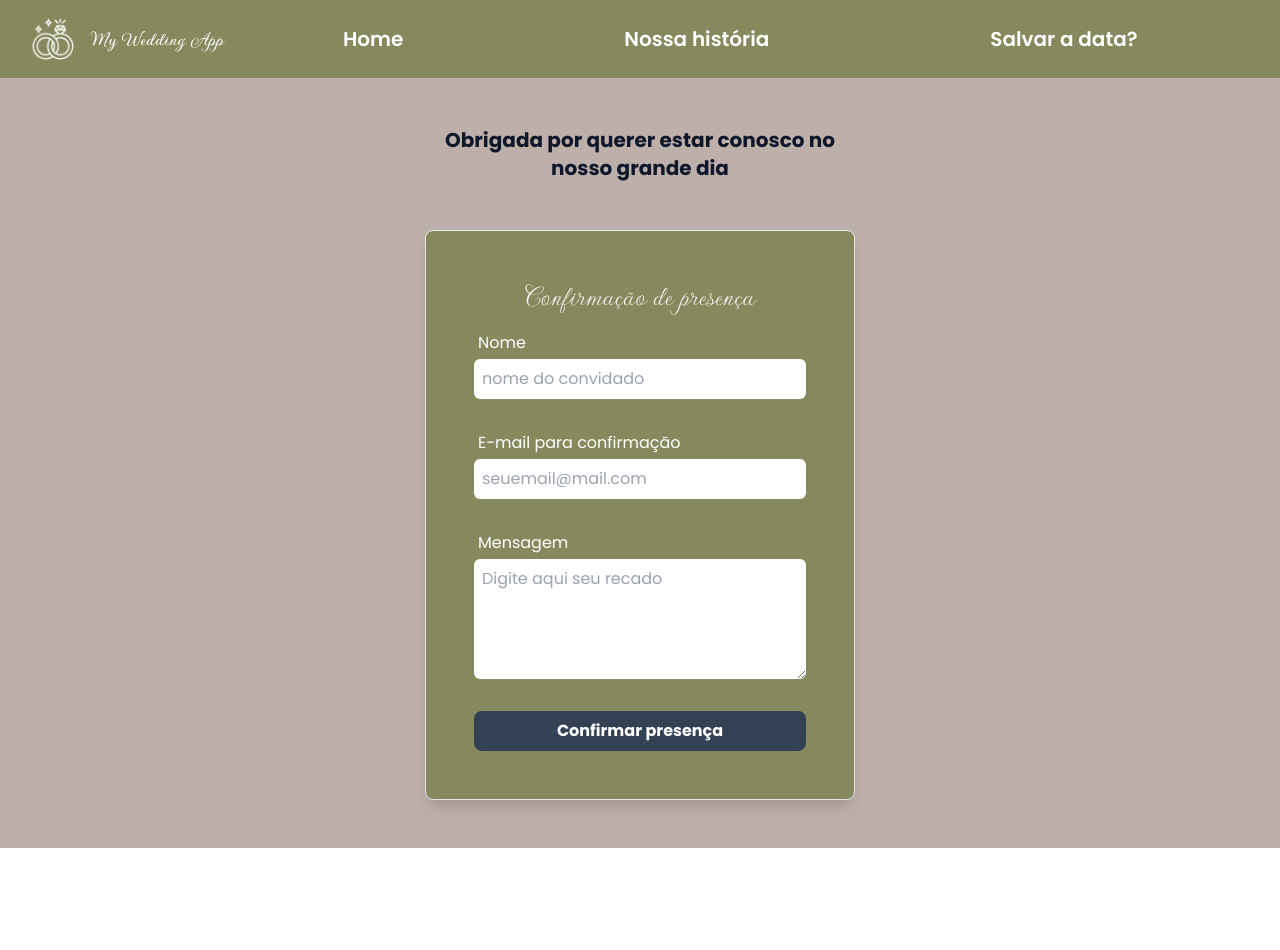
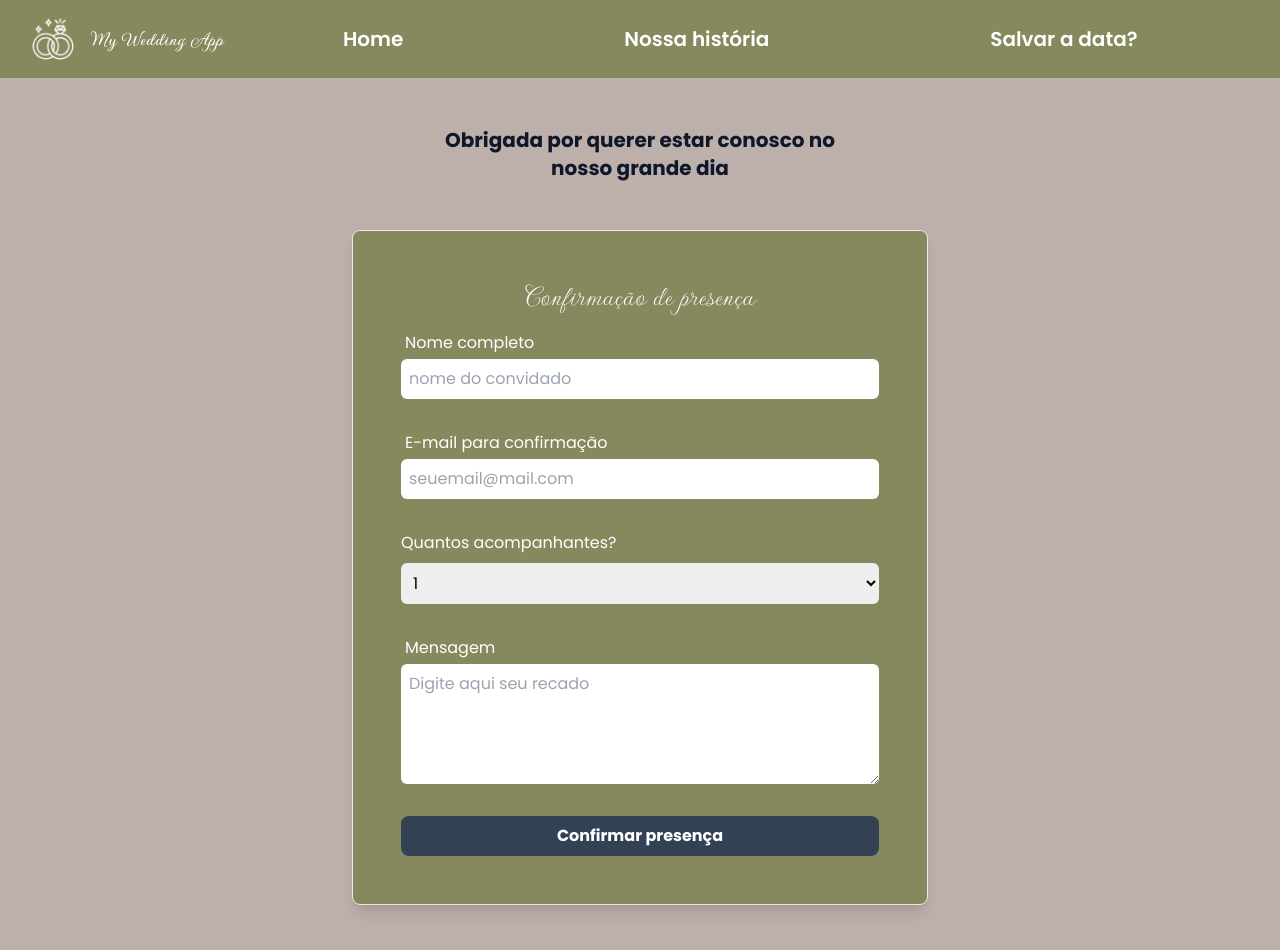
Before and after one commit to nayara-al/my-wedding-invite, a Next.js app: page /confirmar-presenca in a window 1280 px wide. Shown: the top 950 px of the page. Before the commit the page ends 848 px from the top, so only its background shows below. Built offline with nearby package versions, Linux system fonts and the light colour scheme.

Commit message:
refactor: ajuste de formulário e e-mail

```diff
--- a/src/app/api/route.ts
+++ b/src/app/api/route.ts
@@ -3,7 +3,7 @@ import nodemailer from "nodemailer";
 
 export async function POST(request: Request) {
   try {
-    const { firstName, email, message } = await request.json();
+    const { fullName, email, message, numberGuests } = await request.json();
     const transporter = nodemailer.createTransport({
       service: process.env.MAIL_DOMAIN,
       host: process.env.MAIL_HOST,
@@ -19,20 +19,25 @@ export async function POST(request: Request) {
       to: `${process.env.MAIL_SENDER}, ${email}`,
       subject: "Confirmação de presença",
       html: `
-      <h1>Obrigada por ter avaliado minha aplicação :)</h1>
-      <h3>Olá, temos uma nova confirmação de presença para o casamento!</h3>
-      <li>Nome: ${firstName} </li>
-      <li>E-mail: ${email} </li>
-      <li>Mensagem: ${message} </li>
+      <div style="margin: 0 auto; background-color: #f0f0f0; padding: 20px; border-radius: 10px; font-family: Arial, sans-serif; max-width: 600px; width: 100%; ">
+        <h1 style="text-align: center; font-size: 24px;">Obrigada por ter avaliado minha aplicação :)</h1>
+        <h3 style="text-align: center; font-size: 18px;">Olá, temos uma nova confirmação de presença para o casamento!</h3>
+        <ul style="list-style: none; padding: 24px; margin: 0 auto; background-color: #fff; border-radius: 10px; width: fit-content">
+          <li style="margin-bottom: 10px;"><b>Nome:</b> ${fullName}</li>
+          <li style="margin-bottom: 10px;"><b>E-mail:</b> ${email}</li>
+          <li style="margin-bottom: 10px;"><b>Mensagem:</b> ${message}</li>
+          <li style="margin-bottom: 10px;"><b>Quantidade de acompanhantes:</b> ${numberGuests}</li>
+        </ul>
+      <div>
         `,
     };
     await new Promise((resolve, reject) => {
       transporter.sendMail(mailOption, function (err, info) {
         if (err) {
-          console.error('Error mailOption:', err);
+          console.error("Error mailOption:", err);
           reject(err);
         } else {
-          console.log('Info mailOption:', info);
+          console.log("Info mailOption:", info);
           resolve(info);
         }
       });
@@ -40,8 +45,8 @@ export async function POST(request: Request) {
 
     // if ok response
     return NextResponse.json(
-      { message: 'Email Sent Successfully' },
-      { status: 200 },
+      { message: "Email Sent Successfully" },
+      { status: 200 }
     );
   } catch (error) {
     return NextResponse.json({ status: 500 });
--- a/src/components/common/GuestConfirm/index.tsx
+++ b/src/components/common/GuestConfirm/index.tsx
@@ -8,6 +8,7 @@ const GuestConfirm = () => {
   const [nome, setNome] = useState<string>("");
   const [email, setEmail] = useState<string>("");
   const [message, setMessage] = useState<string>("");
+  const [qtdPessoas, setQtdPessoas] = useState<string>("1");
   const [isDisable, setIsDisable] = useState<boolean>(false);
   const showToast = useToastfy();
 
@@ -15,9 +16,10 @@ const GuestConfirm = () => {
     event.preventDefault();
     setIsDisable(true);
     const requestData = {
-      firstName: nome,
+      fullName: nome,
       email: email,
       message: message,
+      numberGuests: qtdPessoas
     };
     try {
       const response = await axios.post("/api", requestData);
@@ -44,15 +46,17 @@ const GuestConfirm = () => {
     }
   }
 
-  let cssButton = isDisable ? "bg-slate-300 text-black opacity-30" : "bg-slate-700 text-white"
+  let cssButton = isDisable
+    ? "bg-slate-300 text-black opacity-30"
+    : "bg-slate-700 text-white";
 
   return (
-    <div className="max-md:mb-12 mt-12 h-full flex justify-center items-center flex-col gap-12">
-      <h1 className="text-xl max-w-md text-center text-slate-900 font-bold">
+    <div className="max-md:mb-20 mt-12 h-full flex justify-center items-center flex-col gap-12 max-w-xl w-full">
+      <h1 className="max-sm:w-4/5 text-xl max-w-md text-center text-slate-900 font-bold">
         Obrigada por querer estar conosco no nosso grande dia
       </h1>
       <form
-        className="p-12 max-cp:p-8 gap-4 flex flex-col items-center justify-center mb-12 border border-solid bg-primary rounded-lg shadow-lg bg-center"
+        className="w-full p-12 max-cp:p-8 gap-4 flex flex-col items-center justify-center mb-12 border border-solid bg-primary rounded-lg shadow-lg bg-center"
         onSubmit={handleSubmit}
       >
         <h1 className="font-gwendolyn text-white text-3xl">
@@ -60,7 +64,7 @@ const GuestConfirm = () => {
         </h1>
         <InputText
           id="nome"
-          label="Nome"
+          label="Nome completo"
           placeholder="nome do convidado"
           value={nome}
           onChange={(e) => setNome(e.target.value)}
@@ -75,6 +79,23 @@ const GuestConfirm = () => {
           onChange={(e) => setEmail(e.target.value)}
           required
         />
+        <div className="flex flex-col min-w-120 w-full mb-4 gap-2">
+          <label htmlFor="qtdPessoas" className="text-white">
+            Quantos acompanhantes?
+          </label>
+          <select
+            name="qtdPessoas"
+            id="qtdPessoas"
+            className="rounded-md text-black py-2 px-2"
+            value={qtdPessoas}
+            onChange={(e) => setQtdPessoas(e.target.value)}
+          >
+            <option value="1">1</option>
+            <option value="2">2</option>
+            <option value="3">3</option>
+            <option value="4">4</option>
+          </select>
+        </div>
         <div className="flex flex-col min-w-120 w-full">
           <label className="ml-1 mb-1 text-white" htmlFor={"message"}>
             Mensagem
@@ -92,7 +113,7 @@ const GuestConfirm = () => {
           type="submit"
           className={`${cssButton} p-2 rounded-lg w-full font-bold font-poppins`}
         >
-          {isDisable? "Aguarde...": "Confirmar presença"}
+          {isDisable ? "Aguarde..." : "Confirmar presença"}
         </button>
       </form>
     </div>
```
